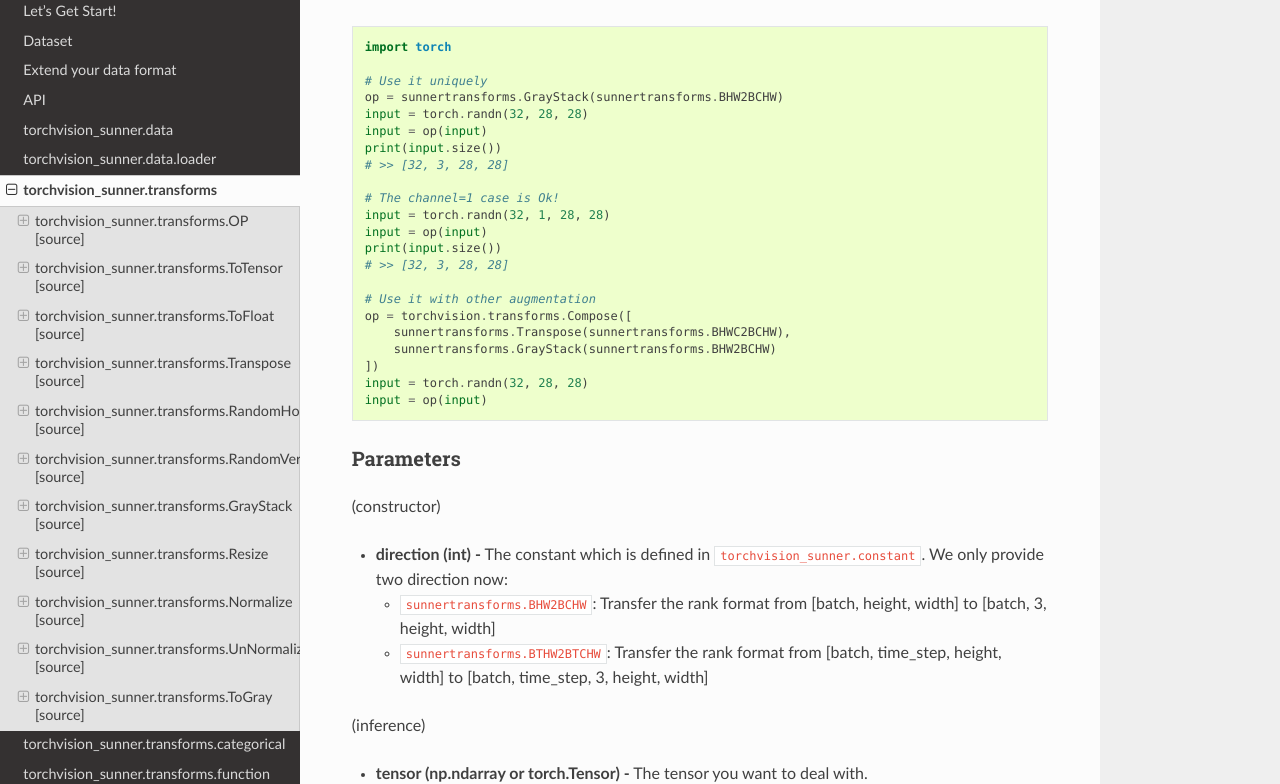
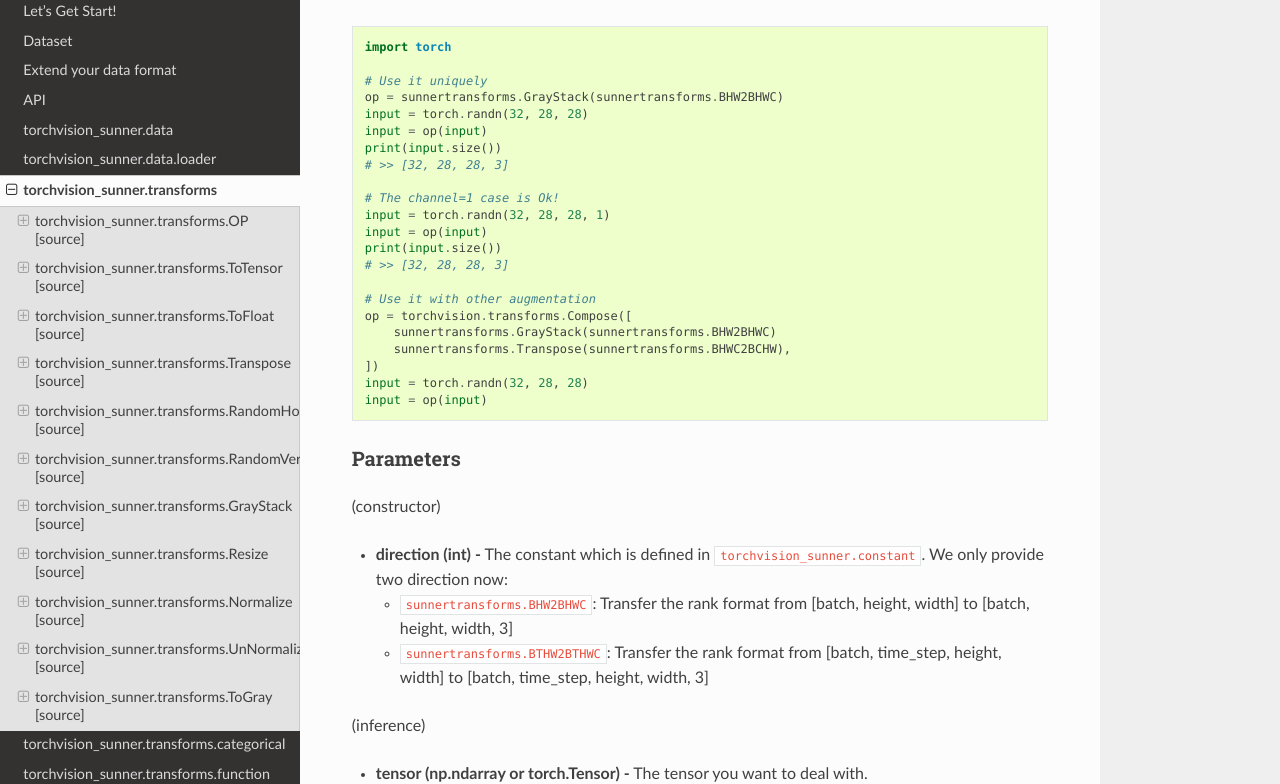
Before and after one commit to SunnerLi/Torchvision_sunner_book, a Sphinx documentation site: the page built from source/tutorial/transforms.md, in a window 1280 px wide and 1400 px high, scrolled down 3605 px. Shown: the part 170-954 px from the top of the window. Built offline with Sphinx 7.4.7 and the Read the Docs theme 2.0.0, drawn with Linux system fonts in a browser that asks for light colours.

```diff
--- a/source/tutorial/transforms.md
+++ b/source/tutorial/transforms.md
@@ -137,22 +137,22 @@ Stack the gray-scale image for 3 times to become RGB image. If the input is alre
 import torch
 
 # Use it uniquely
-op = sunnertransforms.GrayStack(sunnertransforms.BHW2BCHW)
+op = sunnertransforms.GrayStack(sunnertransforms.BHW2BHWC)
 input = torch.randn(32, 28, 28)
 input = op(input)
 print(input.size())
-# >> [32, 3, 28, 28]
+# >> [32, 28, 28, 3]
 
 # The channel=1 case is Ok!
-input = torch.randn(32, 1, 28, 28)
+input = torch.randn(32, 28, 28, 1)
 input = op(input)
 print(input.size())
-# >> [32, 3, 28, 28]
+# >> [32, 28, 28, 3]
 
 # Use it with other augmentation
 op = torchvision.transforms.Compose([
+    sunnertransforms.GrayStack(sunnertransforms.BHW2BHWC)
     sunnertransforms.Transpose(sunnertransforms.BHWC2BCHW),
-    sunnertransforms.GrayStack(sunnertransforms.BHW2BCHW)
 ])
 input = torch.randn(32, 28, 28)
 input = op(input)
@@ -161,8 +161,8 @@ input = op(input)
 #### Parameters
 (constructor)
 * **direction (int) -** The constant which is defined in ``torchvision_sunner.constant``. We only provide two direction now:
-    * ``sunnertransforms.BHW2BCHW``: Transfer the rank format from [batch, height, width] to [batch, 3, height, width]
-    * ``sunnertransforms.BTHW2BTCHW``: Transfer the rank format from [batch, time_step, height, width] to [batch, time_step, 3, height, width]
+    * ``sunnertransforms.BHW2BHWC``: Transfer the rank format from [batch, height, width] to [batch, height, width, 3]
+    * ``sunnertransforms.BTHW2BTHWC``: Transfer the rank format from [batch, time_step, height, width] to [batch, time_step, height, width, 3]
 
 (inference)
 * **tensor (np.ndarray or torch.Tensor) -** The tensor you want to deal with.
```
Also changed, not shown: source/tutorial/constant.md (+2 -2 lines), source/tutorial/f&q.md (+15 -2 lines).
